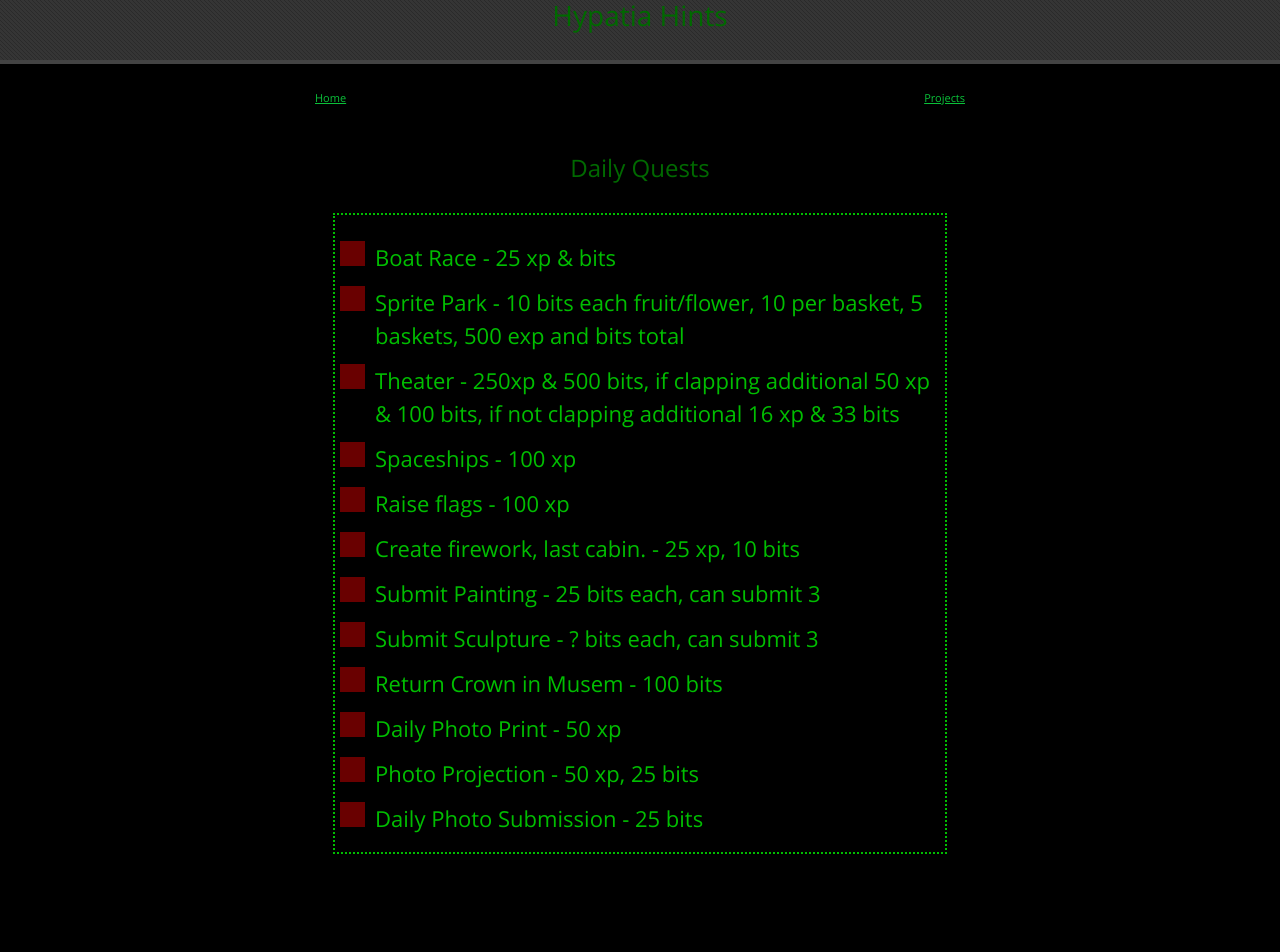
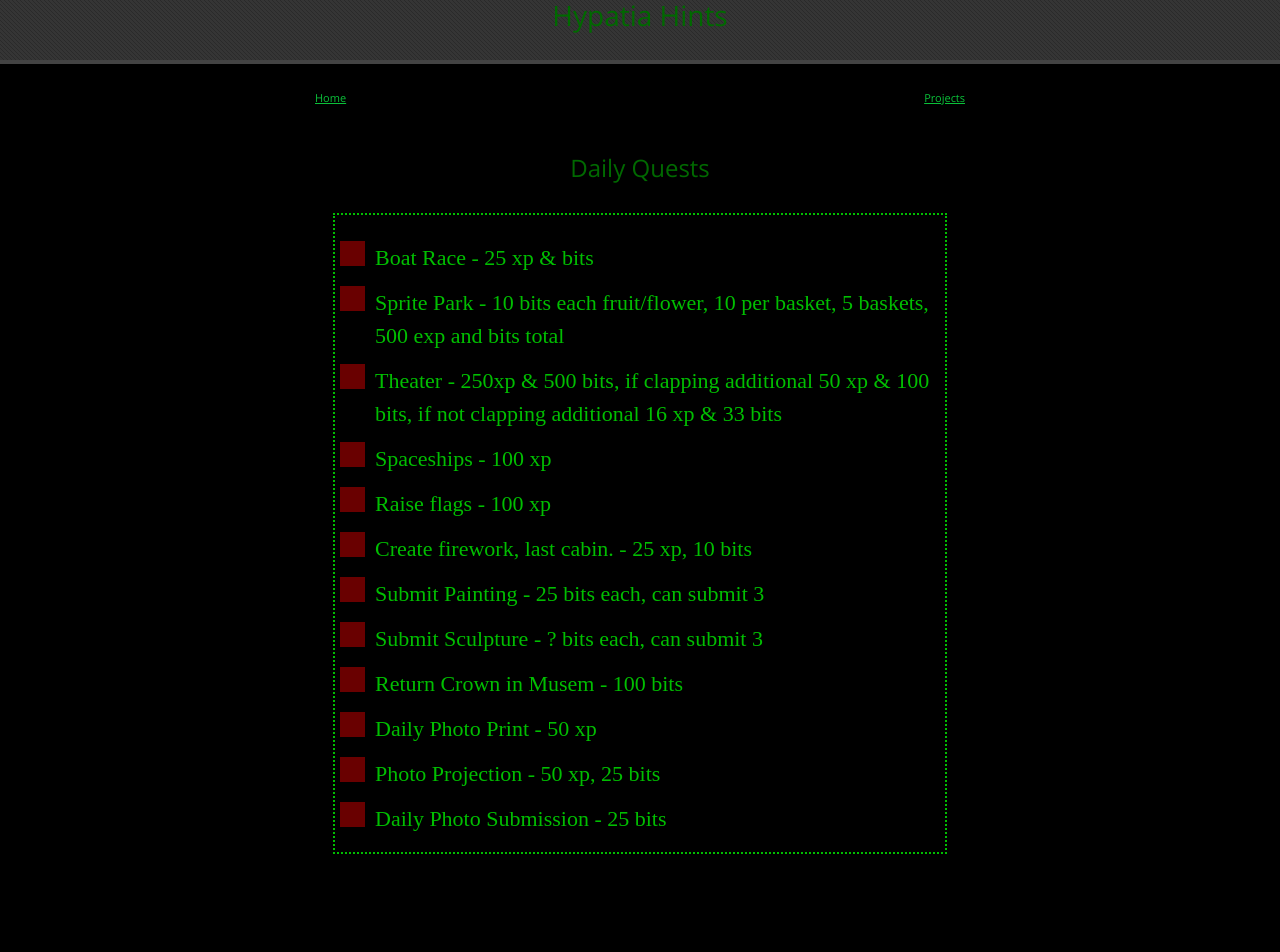
Before and after one commit to LunarTiger/hypatia, a Jekyll site: the page built from index.md, in a window 1280 px wide and 1400 px high. Shown: the top 952 px of the window. Built offline with Jekyll 4.4.1, drawn with Linux system fonts in a browser that asks for light colours; some web fonts are replaced; our own code applies the rules of GitHub Pages for plain Markdown files; grey boxes are pictures that could not be loaded.

Commit message:
Update style.scss

```diff
--- a/assets/css/style.scss
+++ b/assets/css/style.scss
@@ -1,9 +1,15 @@
 ---
 ---
+
+@font-face {
+    font-family: ComicSans;
+    src: url(/comic.ttf);
+}
 
 @import "{{ site.theme }}";
 
 body {
+    font-family: ComicSans;
     text-align:center;
 	background-image: none;
     background-color: #000000;
@@ -11,6 +17,7 @@ body {
 }
 
 footer {
+    font-family: ComicSans;
     position: fixed;
     left: 0;
     bottom: 0;
@@ -107,6 +114,7 @@ ul {
 }
 
 button {
+    font-family: ComicSans;
     background-color: #000000;
     color: #00FF00;
     padding: 10px;
```
